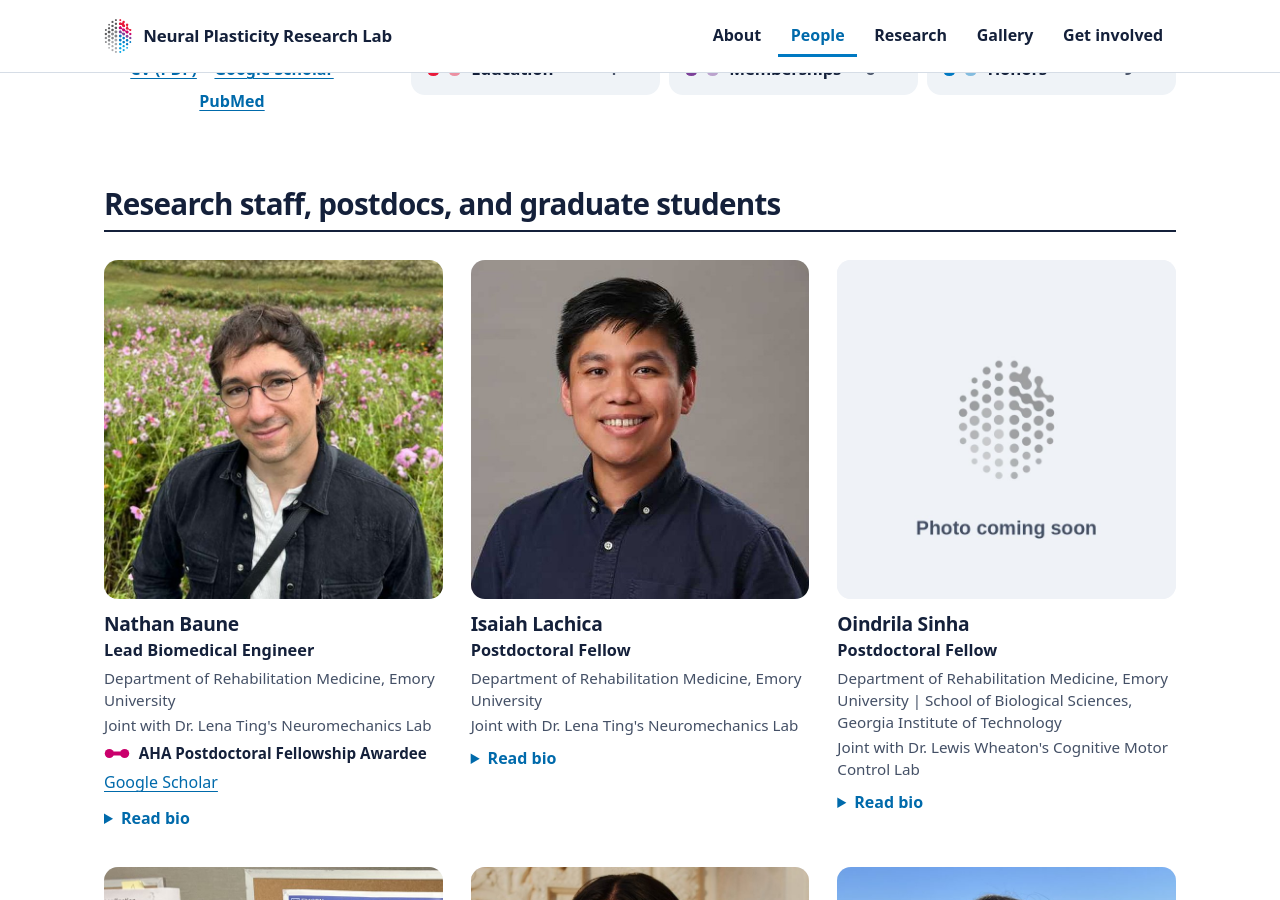
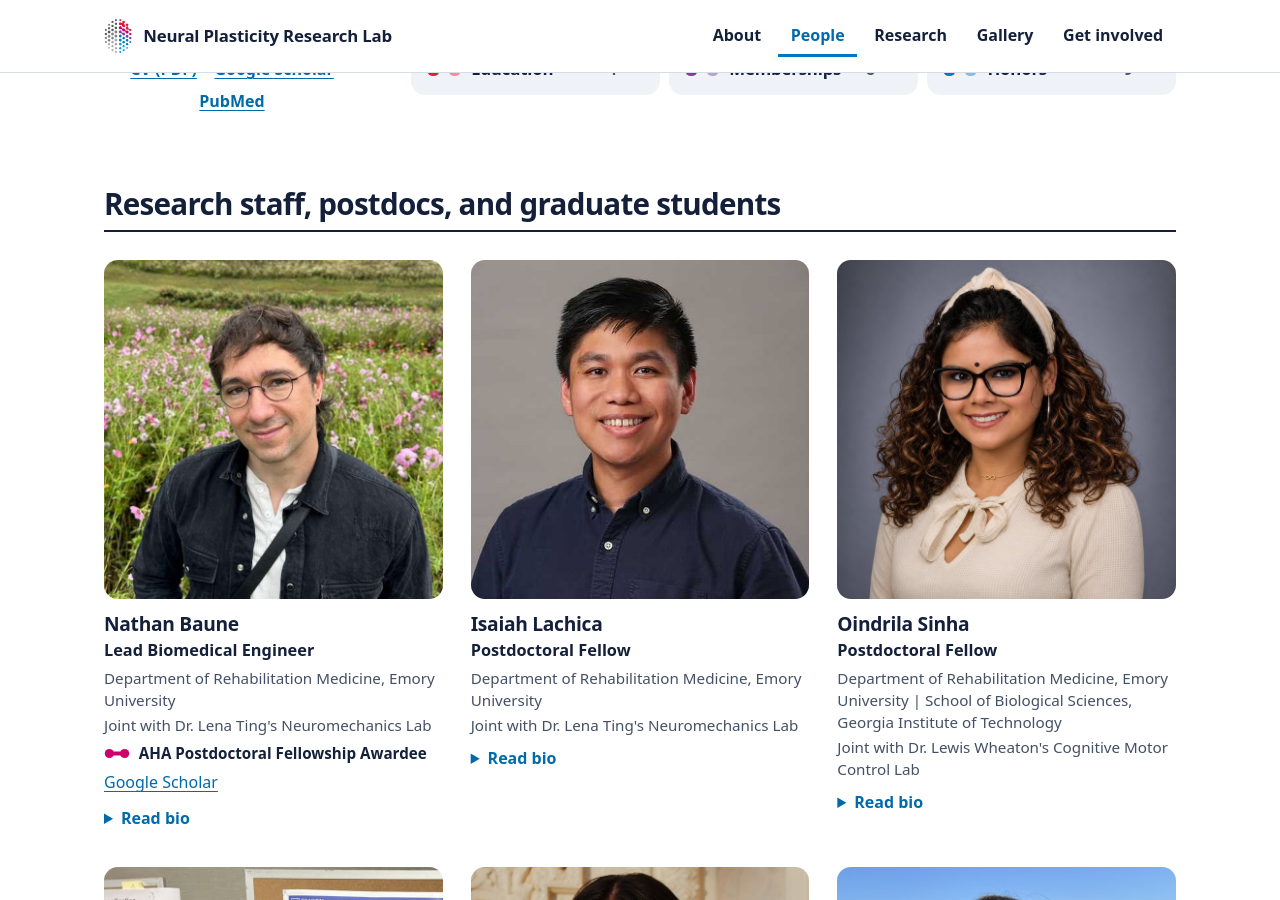
Before and after one commit to npresearchlab/npresearchlab.github.io, a Jekyll site: the page built from people.html, in a window 1280 px wide and 900 px high, scrolled down 827 px. Built offline with Jekyll 4.4.1, drawn with Linux system fonts in a browser that asks for light colours; some web fonts are replaced.

Commit message:
People: photo for Oindrila Sinha
Co-Authored-By: Claude Opus 5.5 <noreply@anthropic.com>
Claude-Session: https://claude.ai/code/session_01A6YfpnrJqQKYAxW4w34cR4

```diff
--- a/_data/members.yml
+++ b/_data/members.yml
@@ -41,7 +41,7 @@
   group: Research staff, postdocs, and graduate students
   affiliation: "Department of Rehabilitation Medicine, Emory University | School of Biological Sciences, Georgia Institute of Technology"
   joint: Joint with Dr. Lewis Wheaton's Cognitive Motor Control Lab
-  photo: /assets/img/people/placeholder.jpg
+  photo: /assets/img/people/oindrila-sinha.jpg
   bio: "[PLACEHOLDER BIO — replace with a 2–4 sentence bio.]"
 - name: Yasmine Bassil, PhD
   role: Assistant Research Scientist
```
Also changed, not shown: assets/img/people/oindrila-sinha.jpg (added).
